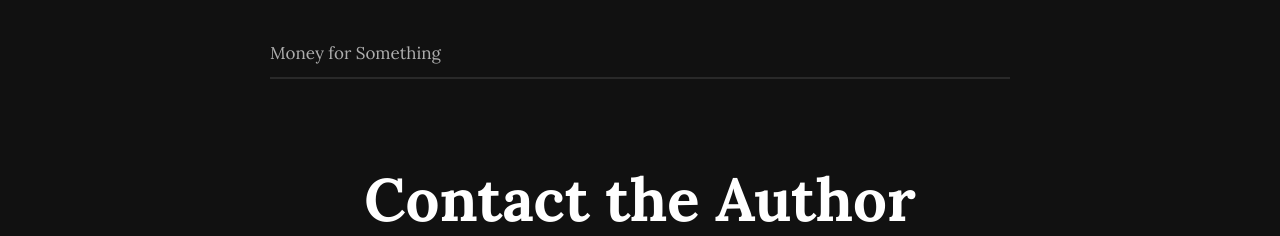
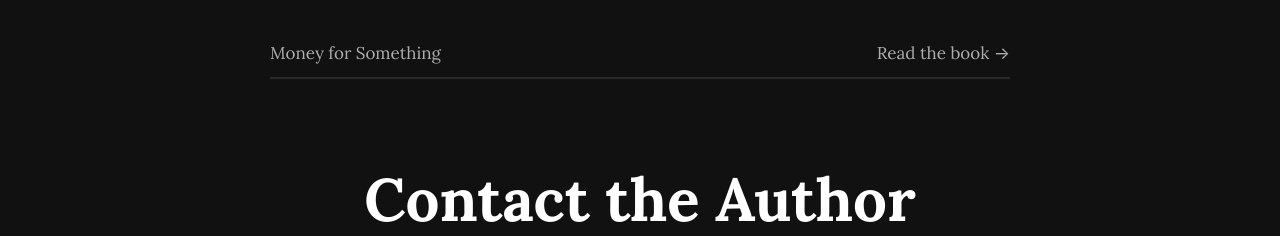
Before and after one commit to dafacto/moneyforsomething, a Jekyll site: the page built from contact.html, in a window 1280 px wide. Shown: the top 236 px of the page. Built offline with Jekyll 4.4.1, drawn with Linux system fonts in a browser that asks for light colours; some web fonts are replaced; a script that is not in the unit is left out; comment, search, counter and statistics services are not loaded.

Commit message:
Add a read the book link to pages

```diff
--- a/_includes/header.html
+++ b/_includes/header.html
@@ -9,6 +9,8 @@
       </div>
       {% if page.chapter %}
         <span>Chapter {{ page.chapter }} of {{ site.chapters.size }}</span>
+      {% else %}
+        <a href="/book/introduction/">Read the book &rarr;</a>
       {% endif %}
     </div>
     <hr class="rule reversed">
```
